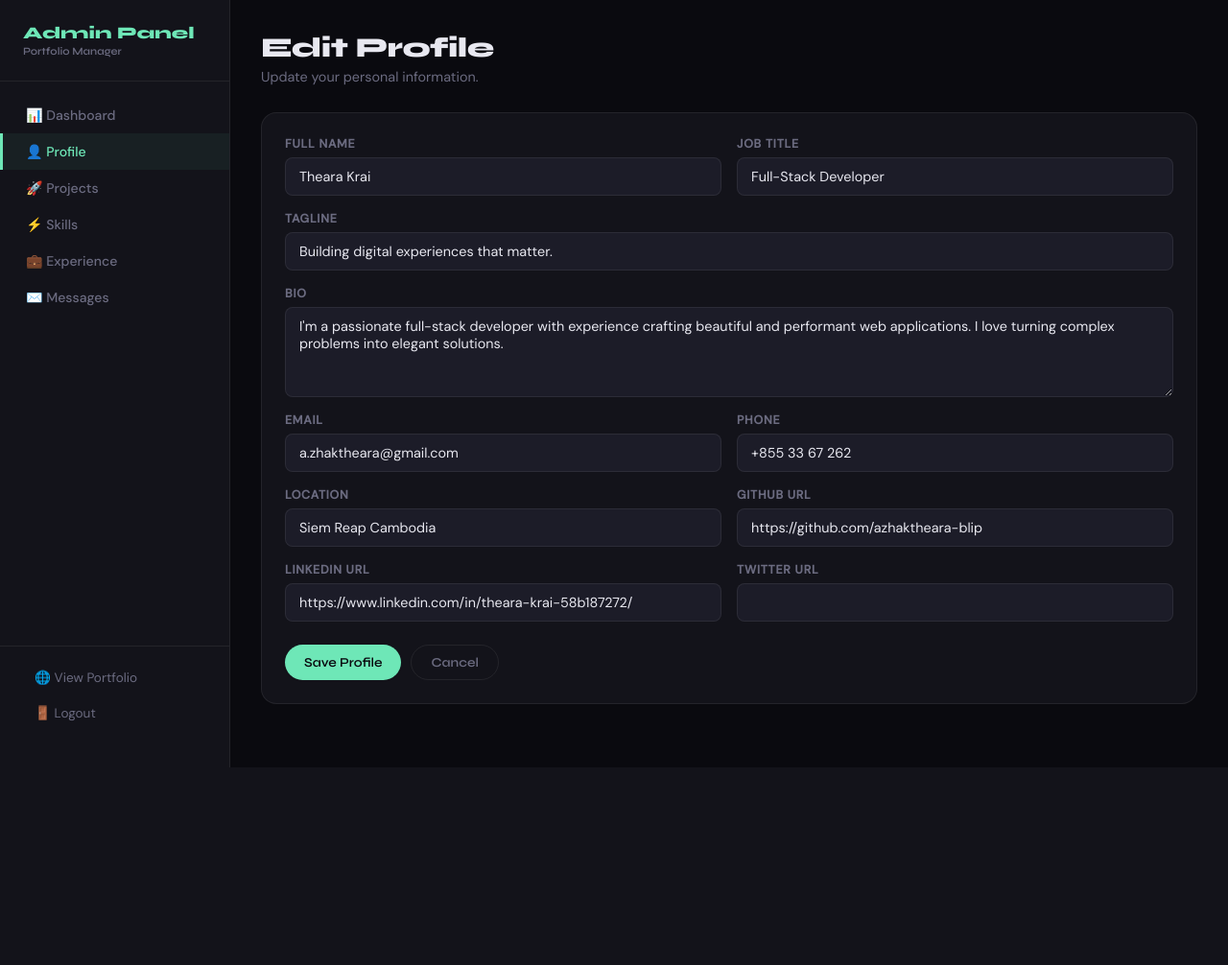
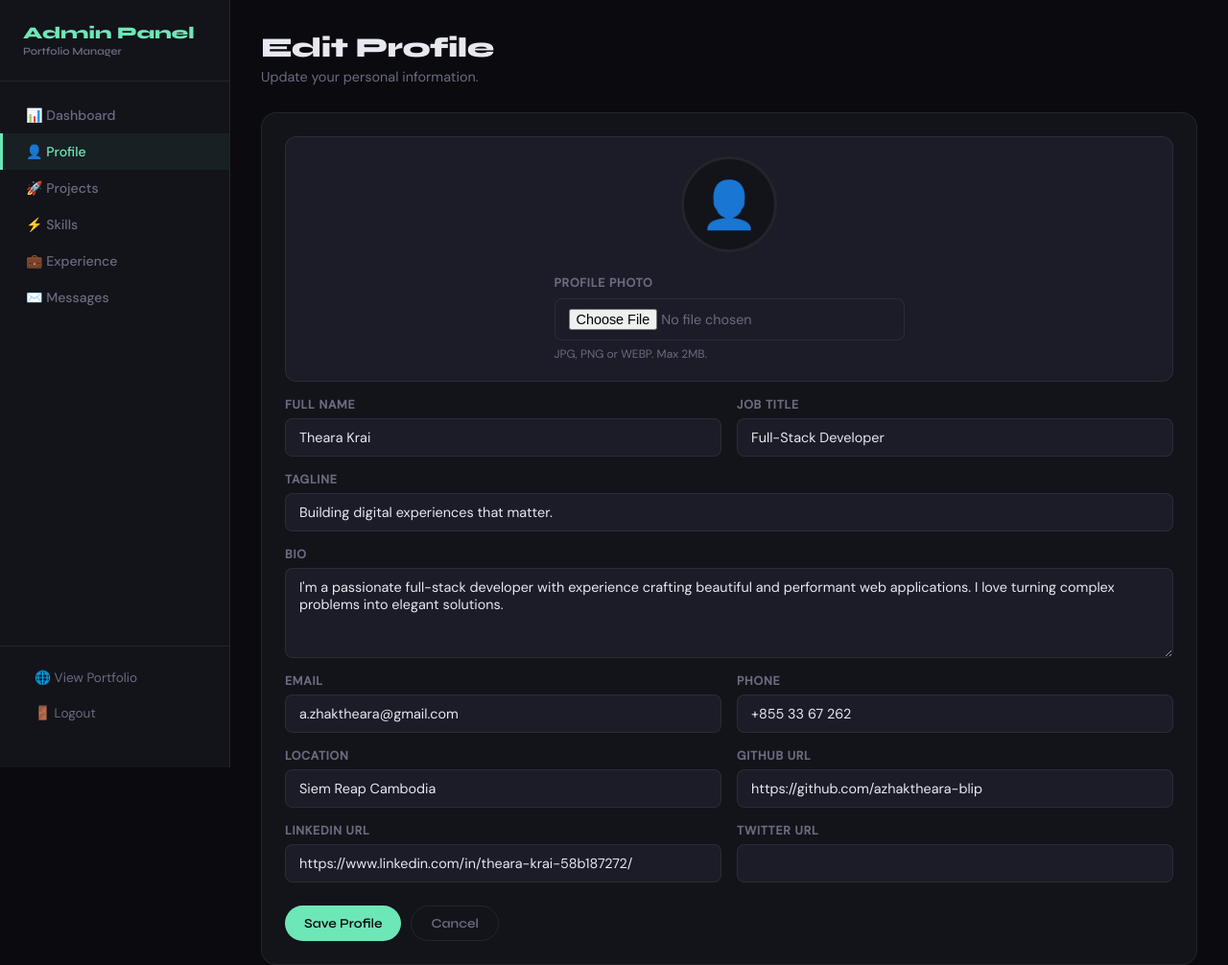
Before and after one commit to azhaktheara-blip/portfolio, a Django app: page /dashboard/profile/ in a window 1280 px wide. Shown: the whole page at 96% size. Before the commit the page ends 800 px from the top, so only its background shows below. Run offline with Django 4.2, Linux system fonts and the light colour scheme; a user stored in the database is signed in.

Commit message:
Add profile photo upload

```diff
--- a/portfolio/settings.py
+++ b/portfolio/settings.py
@@ -43,3 +43,5 @@ DEFAULT_AUTO_FIELD = 'django.db.models.BigAutoField'
 CSV_DATA_DIR = BASE_DIR / 'data'
 STATIC_ROOT = BASE_DIR / 'staticfiles'
 STATICFILES_STORAGE = 'whitenoise.storage.CompressedManifestStaticFilesStorage'
+MEDIA_URL = '/media/'
+MEDIA_ROOT = BASE_DIR / 'media'
--- a/portfolio_app/templates/portfolio_app/admin_profile.html
+++ b/portfolio_app/templates/portfolio_app/admin_profile.html
@@ -6,9 +6,21 @@
   <p class="page-subtitle">Update your personal information.</p>
 </div>
 <div class="card">
-  <form method="POST">
+  <form method="POST" enctype="multipart/form-data">
     {% csrf_token %}
     <div class="form-grid">
+      <div class="form-group full" style="align-items:center;display:flex;gap:24px;background:var(--surface2);padding:20px;border-radius:12px;border:1px solid var(--border)">
+        {% if profile.avatar %}
+        <img src="/media/{{ profile.avatar }}" style="width:100px;height:100px;border-radius:50%;object-fit:cover;border:3px solid var(--accent)">
+        {% else %}
+        <div style="width:100px;height:100px;border-radius:50%;background:var(--surface);display:flex;align-items:center;justify-content:center;font-size:3rem;border:3px solid var(--border)">👤</div>
+        {% endif %}
+        <div>
+          <label style="display:block;margin-bottom:8px">Profile Photo</label>
+          <input type="file" name="avatar_file" accept="image/*" style="color:var(--muted)">
+          <div style="font-size:0.75rem;color:var(--muted);margin-top:6px">JPG, PNG or WEBP. Max 2MB.</div>
+        </div>
+      </div>
       <div class="form-group"><label>Full Name</label><input type="text" name="name" value="{{ profile.name }}" required></div>
       <div class="form-group"><label>Job Title</label><input type="text" name="title" value="{{ profile.title }}"></div>
       <div class="form-group full"><label>Tagline</label><input type="text" name="tagline" value="{{ profile.tagline }}"></div>
--- a/portfolio_app/views.py
+++ b/portfolio_app/views.py
@@ -5,6 +5,8 @@ from django.contrib.auth import authenticate, login, logout
 from django.contrib.auth.decorators import login_required
 from django.contrib import messages
 from . import csv_db
+import os
+from django.conf import settings as django_settings
 
 
 def index(request):
@@ -56,6 +58,15 @@ def admin_dashboard(request):
 @login_required(login_url='/admin-login/')
 def admin_profile(request):
     if request.method == 'POST':
+        avatar_path = csv_db.get_profile().get('avatar', '')
+        avatar = request.FILES.get('avatar_file')
+        if avatar:
+            media_dir = django_settings.MEDIA_ROOT / 'avatars'
+            os.makedirs(media_dir, exist_ok=True)
+            avatar_path = f'avatars/{avatar.name}'
+            with open(django_settings.MEDIA_ROOT / avatar_path, 'wb') as f:
+                for chunk in avatar.chunks():
+                    f.write(chunk)
         csv_db.save_profile({
             'name':     request.POST.get('name', ''),
             'title':    request.POST.get('title', ''),
@@ -67,7 +78,7 @@ def admin_profile(request):
             'github':   request.POST.get('github', ''),
             'linkedin': request.POST.get('linkedin', ''),
             'twitter':  request.POST.get('twitter', ''),
-            'avatar':   request.POST.get('avatar', ''),
+            'avatar':   avatar_path,
         })
         messages.success(request, 'Profile updated successfully!')
         return redirect('admin_profile')
```
Also changed, not shown: portfolio_app/templates/portfolio_app/index.html (+7 -1 lines).
